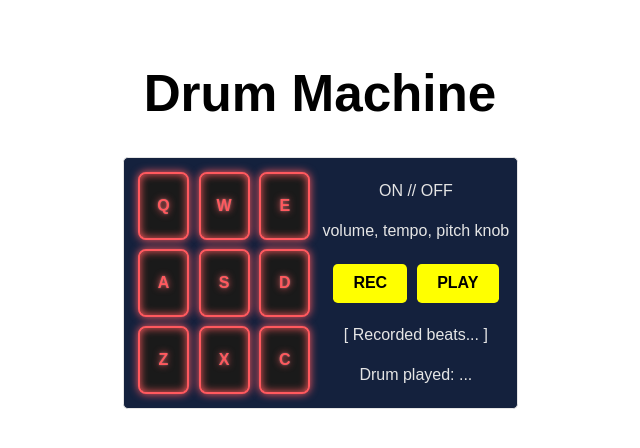
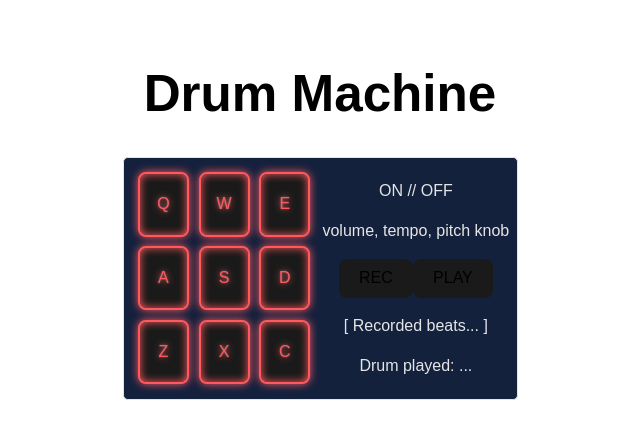
Before and after one commit to JohanCodeForFun/drum-machine, a React (Vite) app: page / in a window 1280 px wide. Shown: the top 448 px of the page, without its empty margins (320-960 px from the left). Built offline with nearby package versions, Linux system fonts and the light colour scheme.

Commit message:
improve button styling glooow

```diff
--- a/src/index.css
+++ b/src/index.css
@@ -30,14 +30,14 @@
   box-sizing: border-box;
 }
 
-a {
+/* a {
   font-weight: 500;
   color: #646cff;
   text-decoration: inherit;
 }
 a:hover {
   color: #535bf2;
-}
+} */
 
 body {
   margin: 0;
@@ -81,20 +81,29 @@
 
   position: relative;
 
+  transition: background-color 100ms linear;
+
   /* box-shadow: rgb(76, 16, 16) 0px 5px 0 0;
   background: -moz-radial-gradient(circle, rgba(255,89,94,1) 20%, rgb(77, 25, 27) 85%);
   background: -webkit-radial-gradient(circle, rgba(255,89,94,1) 20%, rgba(77, 25, 27) 85%);
   background: radial-gradient(circle, rgba(255,89,94,1) 20%, rgba(77, 25, 27) 85%);
   filter: progid:DXImageTransform.Microsoft.gradient(startColorstr="#ff595e",endColorstr="#020024",GradientType=1);
-  border: 2px solid rgba(30, 8, 8, 0.8);
-  transition: width .8s, height .8s, background-color .8s, rotate .8s; */
+  border: 2px solid rgba(30, 8, 8, 0.8); */
+  /* transition: width .8s, height .8s, background-color .8s, rotate .8s;  */
 }
 
 .drum-pad:hover,
 .drum-pad:focus {
-  color: var(--orange);
-  background: var(--purple);
+  color: var(--yellow);
+  background: var(--orange);
   text-shadow: none;
+}
+
+.drum-pad::after {
+  content: '';
+  background-color: var(--orange);
+  z-index: -1;
+  transition: opacity 100ms linear;
 }
 
 .drum-pad:hover::before,
@@ -114,15 +123,42 @@
   -moz-box-shadow: var(--purple) 0px 0px 0 0; */
 }
 
-.key-btn {
-  margin: 0;
-  font-weight: 700;
-  border-radius: .3rem;
+.rec-btn {
+  color: var(--yellow);
+  margin: .3rem;
 }
-.control-btn {
-  color: black;
-  background-color: yellow;
+
+.rec-btn:hover,
+.rec-btn:focus {
+  color: var(--purple);
+  background: var(--yellow);
+  text-shadow: none;
+}
+
+.rec-btn::after {
+  content: '';
+  background-color: var(--orange);
+  z-index: -1;
+  transition: opacity 100ms linear;
+}
+
+.play-btn {
+  color: var(--green);
   margin: .3rem;
+}
+
+.play-btn:hover,
+.play-btn:focus {
+  color: var(--blue);
+  background: var(--green);
+  text-shadow: none;
+}
+
+.play-btn::after {
+  content: '';
+  background-color: var(--blue);
+  z-index: -1;
+  transition: opacity 100ms linear;
 }
 
 h1 {
```
